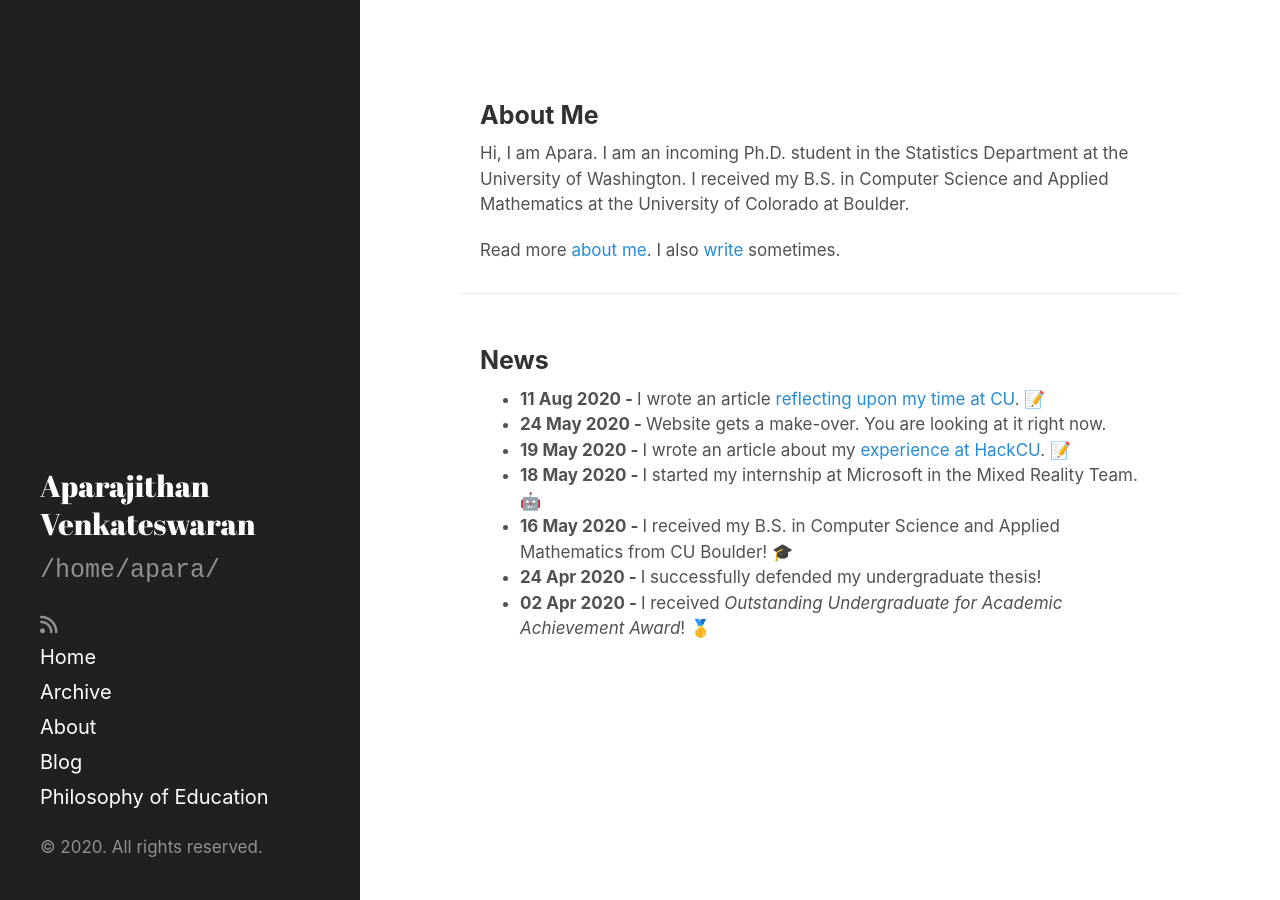
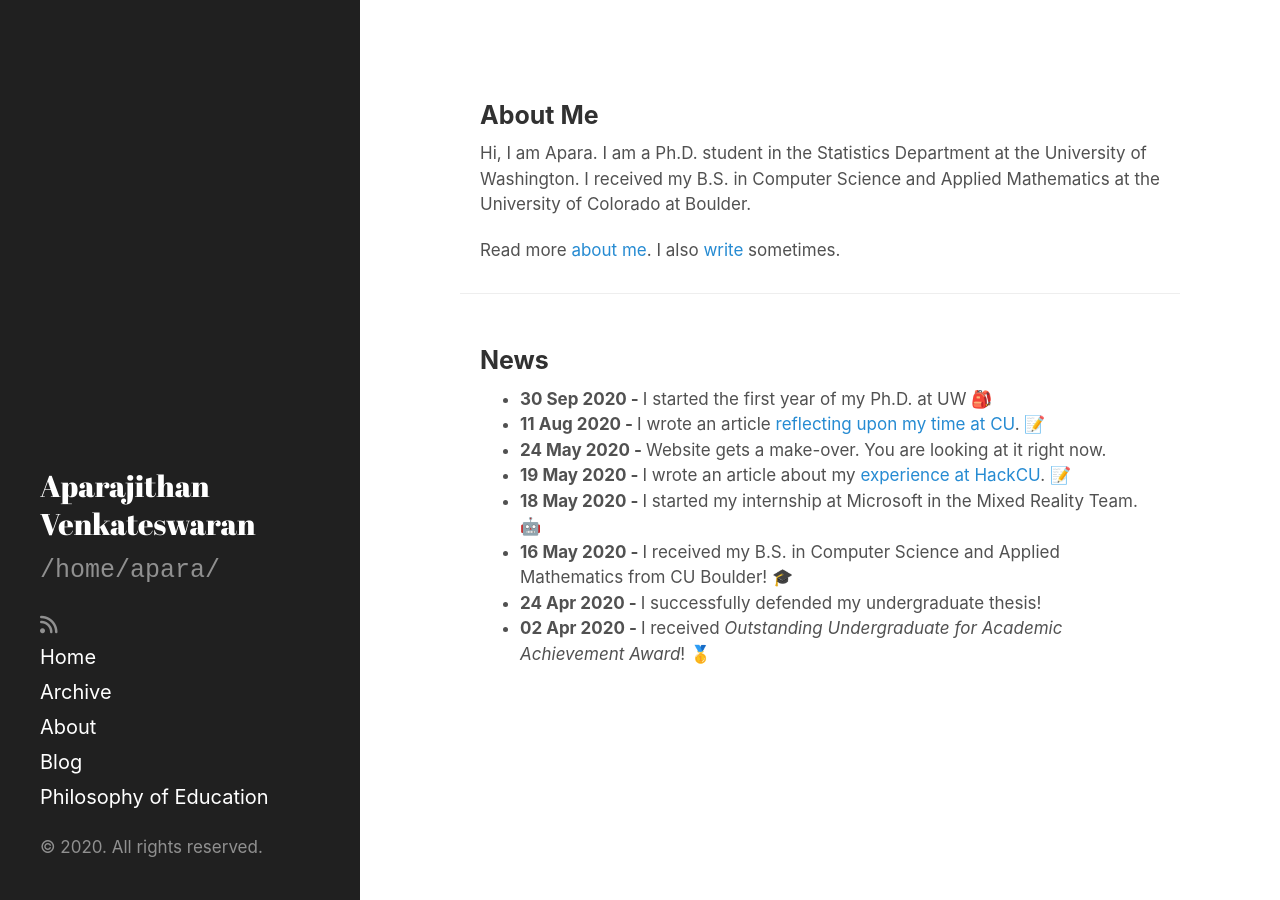
Before and after one commit to AparaV/aparavenkat.com, a Jekyll site: the page built from index.html, in a window 1280 px wide. Built offline with Jekyll 4.4.1, drawn with Linux system fonts in a browser that asks for light colours; nearby versions of some CDN libraries.

Commit message:
Updates to CV

```diff
--- a/_data/news.yml
+++ b/_data/news.yml
@@ -18,3 +18,6 @@
 
 - description: I received <i>Outstanding Undergraduate for Academic Achievement Award</i>! 🥇
   date: 2020-04-02
+
+- description: I started the first year of my Ph.D. at UW 🎒
+  date: 2020-09-30
--- a/bio.md
+++ b/bio.md
@@ -3,7 +3,7 @@ layout: page
 title: About
 ---
 
-I am Apara. I am an incoming Ph.D. student in the Statistics Department at the University of Washington. I received my B.S. in Computer Science and Applied Mathematics at the University of Colorado at Boulder.
+I am Apara. I am a first year Ph.D. student in the Statistics Department at the University of Washington. I received my B.S. in Computer Science and Applied Mathematics at the University of Colorado at Boulder.
 
 My research interests broadly include stochastic modeling, networks, optimization and machine learning. But really, I am more interested in developing new methods in these areas and applying them to real world problems in fields such as computer science, physics, social science and epidemiology.
 
--- a/index.html
+++ b/index.html
@@ -7,7 +7,7 @@ title: Home
 <div class="container box">
   <h2>About Me</h2>
 
-  <p>Hi, I am Apara. I am an incoming Ph.D. student in the Statistics Department at the University of Washington. I received my B.S. in Computer Science and Applied Mathematics at the University of Colorado at Boulder.</p>
+  <p>Hi, I am Apara. I am a Ph.D. student in the Statistics Department at the University of Washington. I received my B.S. in Computer Science and Applied Mathematics at the University of Colorado at Boulder.</p>
 
   <p>Read more <a href="/bio">about me</a>. I also <a href="/blog">write</a> sometimes.</p>
 </div>
```
Also changed, not shown: 1 other file.
